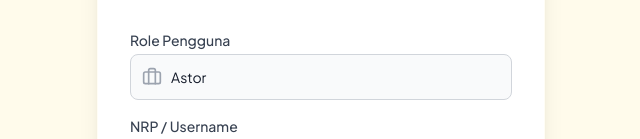
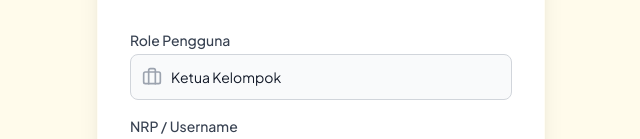
Before and after one commit to Ardiven/FE_logistik, a React (Vite) app: page /login in a window 1280 px wide. Shown: the part 214-353 px from the top of the page, without its empty margins (319-959 px from the left). Built offline with nearby package versions, Linux system fonts and the light colour scheme.

Commit message:
first commit

```diff
--- a/src/App.jsx
+++ b/src/App.jsx
@@ -33,7 +33,7 @@ const Navigation = () => {
               Ruang KTB
             </div>
             <div className="hidden md:ml-6 md:flex md:space-x-8">
-              {user?.role === 'ASTOR' && (
+              {(user?.role === 'KETUA_KELOMPOK' || user?.role === 'MENTOR') && (
                 <Link to="/" className="inline-flex items-center px-1 pt-1 border-b-2 border-transparent hover:border-tps-orange text-sm font-medium text-gray-700 hover:text-gray-900 transition-colors">
                   Form Peminjaman
                 </Link>
@@ -77,7 +77,7 @@ function App() {
           <main className="flex-grow w-full max-w-7xl mx-auto py-6 sm:px-6 lg:px-8">
             <Routes>
               <Route path="/login" element={<Login />} />
-              <Route path="/" element={<PrivateRoute allowedRoles={['ASTOR']}><FastBookForm /></PrivateRoute>} />
+              <Route path="/" element={<PrivateRoute allowedRoles={['KETUA_KELOMPOK', 'MENTOR']}><FastBookForm /></PrivateRoute>} />
               <Route path="/logistics" element={<PrivateRoute allowedRoles={['LOGISTIK']}><LogisticsMatrixGrid /></PrivateRoute>} />
             </Routes>
           </main>
--- a/src/pages/Login.jsx
+++ b/src/pages/Login.jsx
@@ -6,7 +6,7 @@ import { KeyRound, User, Briefcase } from 'lucide-react';
 const Login = () => {
     const [nrp, setNrp] = useState('');
     const [password, setPassword] = useState('');
-    const [role, setRole] = useState('ASTOR');
+    const [role, setRole] = useState('KETUA_KELOMPOK');
     const [error, setError] = useState('');
     const [isLoading, setIsLoading] = useState(false);
 
@@ -72,7 +72,8 @@ const Login = () => {
                                         onChange={(e) => setRole(e.target.value)}
                                         className="appearance-none block w-full pl-10 pr-3 py-3 border border-gray-300 rounded-lg text-gray-900 focus:outline-none focus:ring-tps-orange focus:border-tps-orange transition-colors sm:text-sm bg-gray-50 hover:bg-white"
                                     >
-                                        <option value="ASTOR">Astor</option>
+                                        <option value="KETUA_KELOMPOK">Ketua Kelompok</option>
+                                        <option value="MENTOR">Mentor</option>
                                         <option value="LOGISTIK">Tim Logistik</option>
                                     </select>
                                 </div>
```
Also changed, not shown: 2 other files (tests, documents, lock files or other folders).
